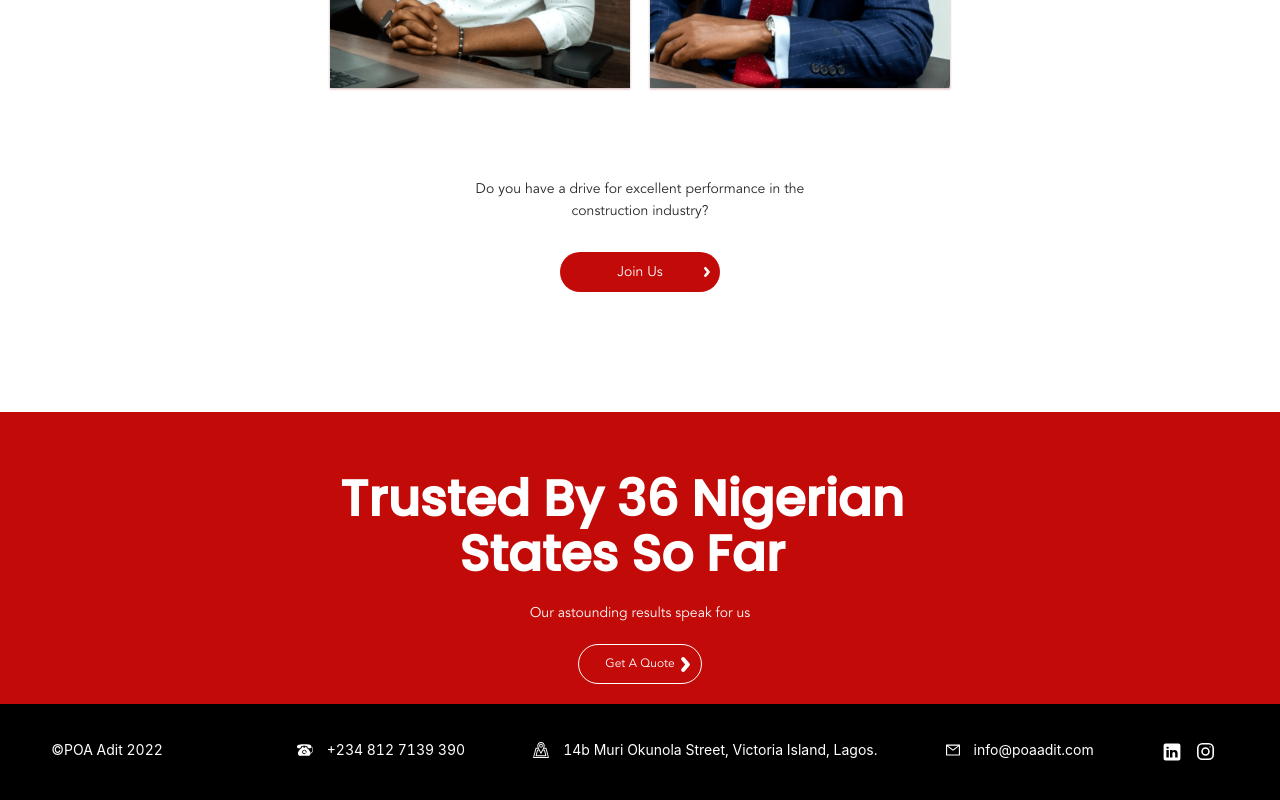
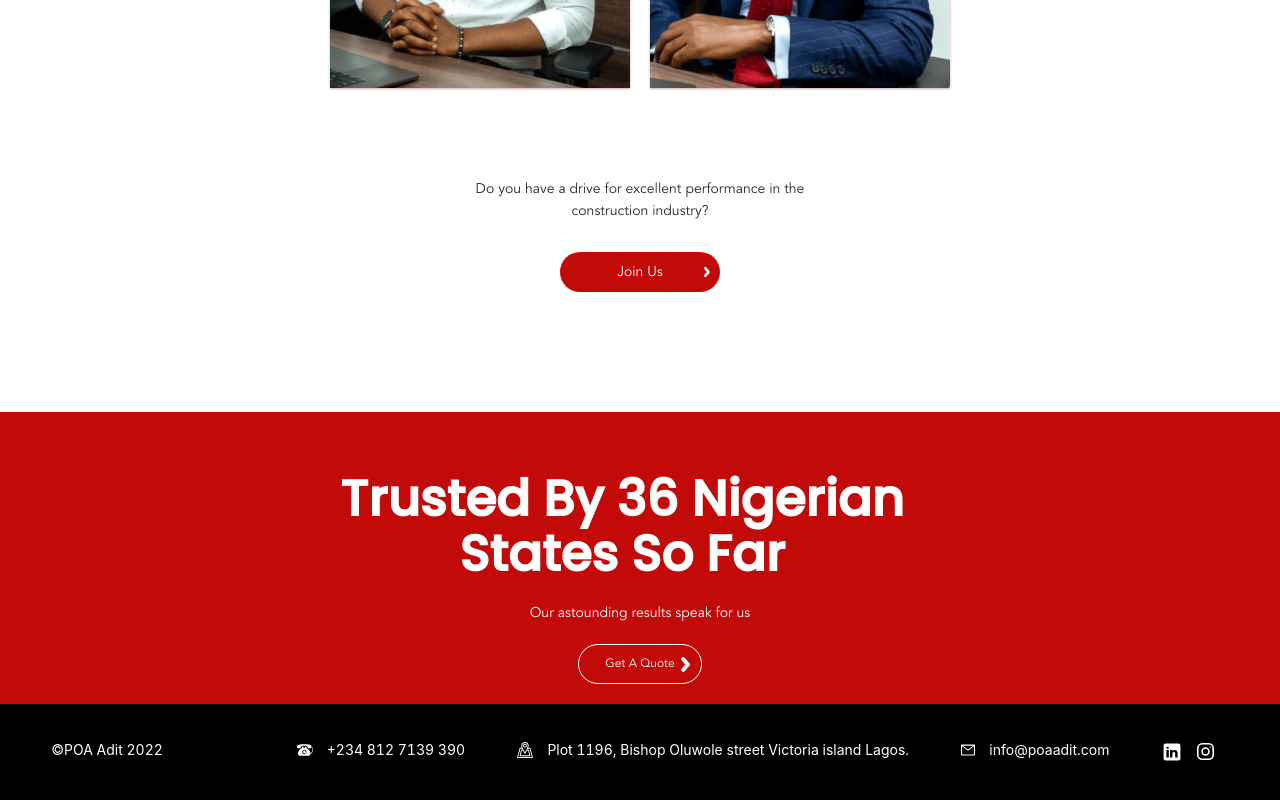
Before and after one commit to Poaadit/poa-adit, a React (Create React App) app: page /about-us in a window 1280 px wide. Shown: the part 2875-3675 px from the top of the page. Built offline with nearby package versions, Linux system fonts and the light colour scheme.

Commit message:
Update Footer.jsx

```diff
--- a/src/Components/Footer.jsx
+++ b/src/Components/Footer.jsx
@@ -42,7 +42,7 @@ const Footer = () => {
                 target="_blank"
                 rel="noopener noreferrer"
               >
-                14b Muri Okunola Street, Victoria Island, Lagos.
+                Plot 1196, Bishop Oluwole street Victoria island Lagos.
               </a>
             </li>
             <li>
```
